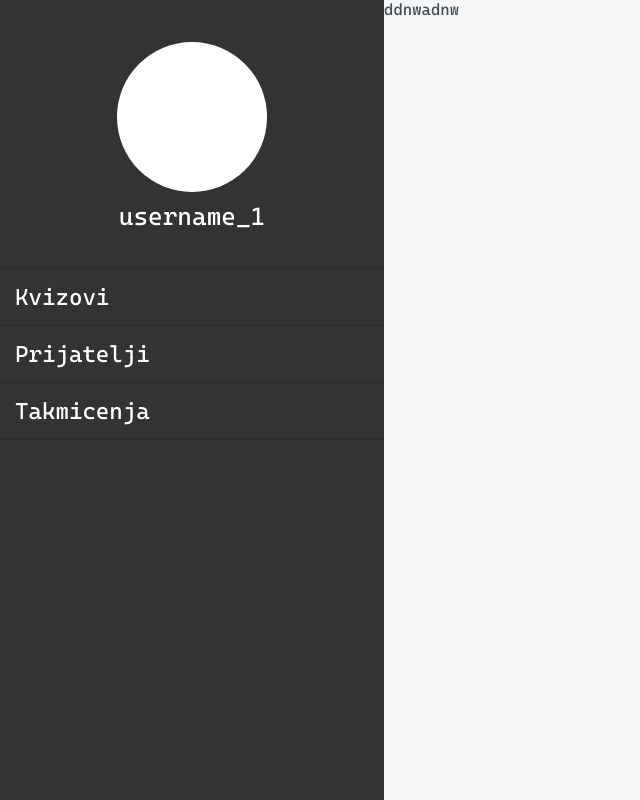
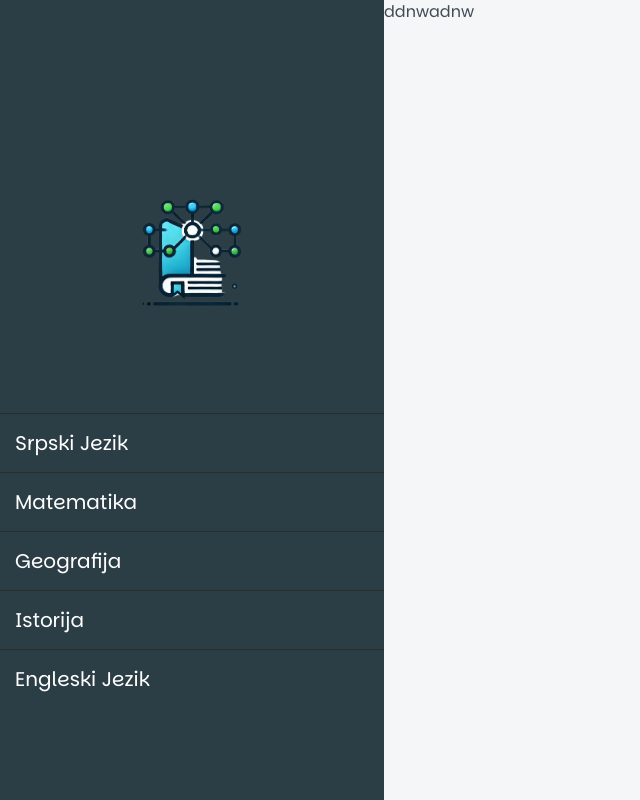
Before and after one commit to EminRedzovic/HakatonDUNP, a React (Create React App) app: page / in a window 1280 px wide. Shown: the whole page, without its empty margins (0-640 px from the left). Built offline with nearby package versions, Linux system fonts and the light colour scheme.

Commit message:
sidebar 0.9v

```diff
--- a/package.json
+++ b/package.json
@@ -8,6 +8,7 @@
     "formik": "^2.4.6",
     "react": "^19.0.0",
     "react-dom": "^19.0.0",
+    "react-icons": "^5.4.0",
     "react-router-dom": "^7.0.2",
     "react-scripts": "5.0.1",
     "yup": "^1.5.0"
--- a/src/components/Sidebar/Sidebar.css
+++ b/src/components/Sidebar/Sidebar.css
@@ -1,5 +1,5 @@
 .sidebar {
-  background-color: #333333;
+  background-color: #2c3e45;
   width: 100%;
   height: 100vh;
   display: flex;
@@ -7,10 +7,11 @@
   align-items: center;
   flex-direction: column;
   color: white;
+  overflow-y: auto;
 }
 
 .sidebar div {
-  height: 33%;
+  width: 100%;
 }
 
 .top {
@@ -18,20 +19,17 @@
   justify-content: center;
   align-items: center;
   flex-direction: column;
+  height: 40%;
 }
 
-.pfp {
-  width: 150px;
-  height: 150px !important;
-  background-color: white;
-  border-radius: 100%;
+.logo-sidebar {
+  width: 100px;
 }
 
-.username {
-  margin-top: 10px;
+.top-header-content {
+  text-align: center;
   font-size: 25px;
-  cursor: pointer;
-  color: white;
+  margin-top: 20px;
 }
 
 .username:hover {
@@ -39,7 +37,7 @@
 }
 
 .middle {
-  width: 100%;
+  width: 60%;
 }
 
 ul {
@@ -49,12 +47,12 @@ ul {
 ul li {
   padding: 15px;
   cursor: pointer;
-  font-size: 23px;
+  font-size: 20px;
   border-top: 1px solid rgb(44, 44, 44);
 }
 
 ul li:hover {
-  background-color: rgb(85, 85, 85);
+  background-color: #404c56;
 }
 
 .o3 {
--- a/src/components/Sidebar/Sidebar.jsx
+++ b/src/components/Sidebar/Sidebar.jsx
@@ -2,12 +2,25 @@ import React, { useEffect, useState } from "react";
 import "./Sidebar.css";
 import { getMyProfile } from "../../firebase";
 import { useNavigate } from "react-router-dom";
+import logoSidebar from "../../photos/download-removebg-preview.png";
+import { TbVocabulary } from "react-icons/tb";
+import { BiMath } from "react-icons/bi";
+import { FaEarthAmericas } from "react-icons/fa6";
+import { FaHistory } from "react-icons/fa";
 
 const Sidebar = () => {
   const [myProfile, setMyProfile] = useState(null);
   const [loading, setLoading] = useState(true);
   const token = localStorage.getItem("token");
   const navigate = useNavigate();
+
+  const predmeti = [
+    "Srpski Jezik",
+    "Matematika",
+    "Geografija",
+    "Istorija",
+    "Engleski Jezik",
+  ];
 
   useEffect(() => {
     if (!token) {
@@ -29,26 +42,33 @@ const Sidebar = () => {
   return (
     <div className="sidebar">
       <div className="top">
-        <div className="pfp"></div>
-        <p
-          className="username"
-          onClick={() => {
-            navigate("/profile");
-          }}
-        >
-          username_1
-        </p>
+        <img src={logoSidebar} className="logo-sidebar" alt="" />
+        {myProfile ? (
+          myProfile[0].isTeacher ? (
+            <div className="top-header-content">
+              <p className="profesor-ucenik-sidebar">Profesor</p>
+              <p className="ime-prezime-sidebar">
+                {myProfile[0].name} {myProfile[0].lastName}
+              </p>
+            </div>
+          ) : (
+            <div className="top-header-content">
+              <p className="profesor-ucenik-sidebar">Ucenik</p>
+              <p className="ime-prezime-sidebar">
+                {myProfile[0].name} {myProfile[0].lastName}
+              </p>
+            </div>
+          )
+        ) : null}
       </div>
 
       <div className="middle">
         <ul>
-          <li onClick={() => navigate("/")}>Kvizovi</li>
-          <li onClick={() => navigate("/friends")}>Prijatelji</li>
-          <li className="o3">Takmicenja</li>
+          {predmeti.map((predmet) => (
+            <li className="object-li-div">{predmet}</li>
+          ))}
         </ul>
       </div>
-
-      <div className="bottom"></div>
     </div>
   );
 };
--- a/src/firebase.js
+++ b/src/firebase.js
@@ -18,7 +18,7 @@ export const auth = getAuth(app);
 
 const userCollection = collection(db, "users");
 
-export const getMyProfile = async (token, setMyProfile) => {
+export const getMyProfile = async (setMyProfile) => {
   const data = await getDocs(userCollection);
   const filteredData = data.docs.map((doc) => ({
     ...doc.data(),
--- a/src/pages/Home/Home.css
+++ b/src/pages/Home/Home.css
@@ -3,8 +3,13 @@
   src: url(../../fonts/CASCADIACODEPL.TTF);
 }
 
+@font-face {
+  font-family: parkinsans;
+  src: url(../../fonts/Parkinsans-VariableFont_wght.ttf);
+}
+
 * {
-  font-family: cascadia, sans-serif;
+  font-family: parkinsans, sans-serif;
   margin: 0px;
   padding: 0px;
 }
```
Also changed, not shown: src/fonts/Parkinsans-VariableFont_wght.ttf (added), 1 other file (tests, documents, lock files or other folders).
